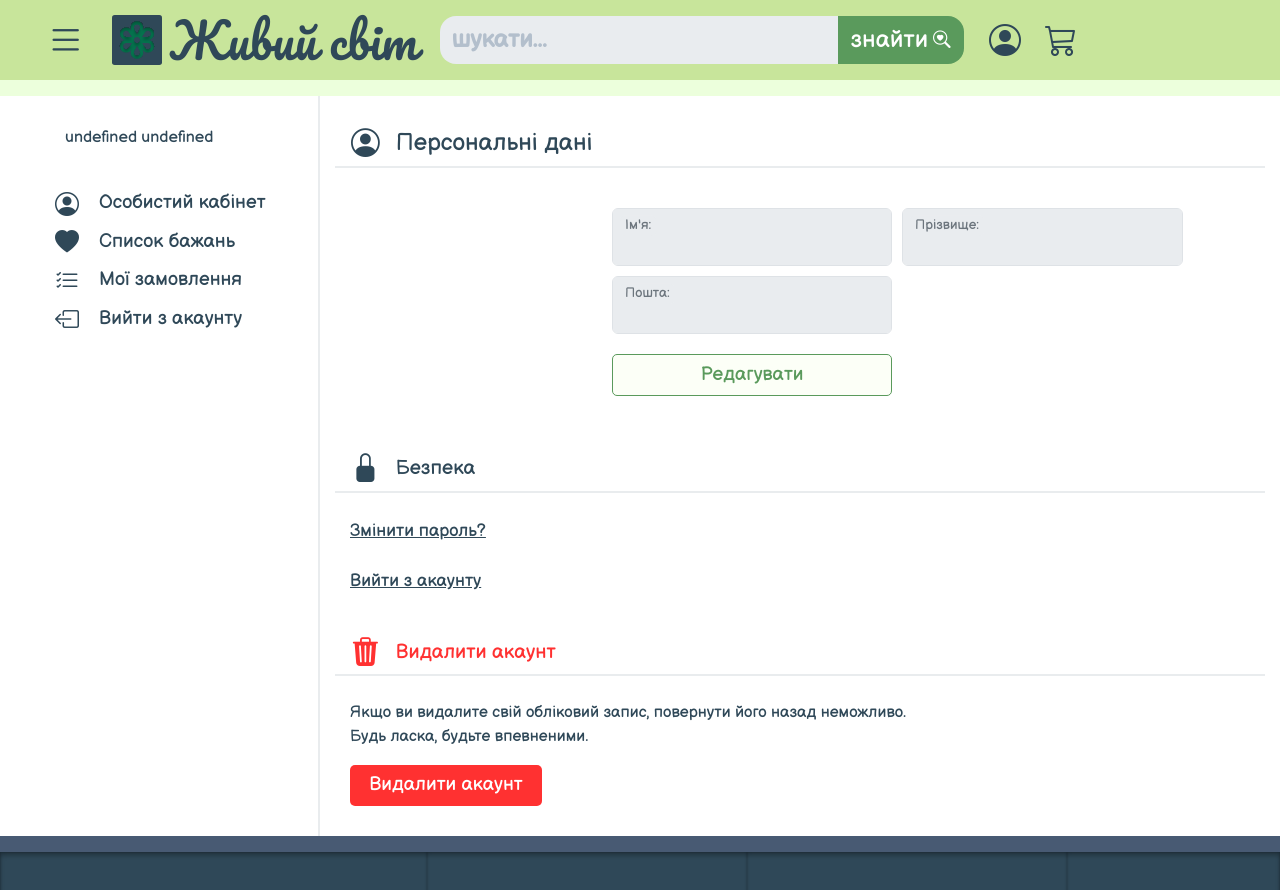
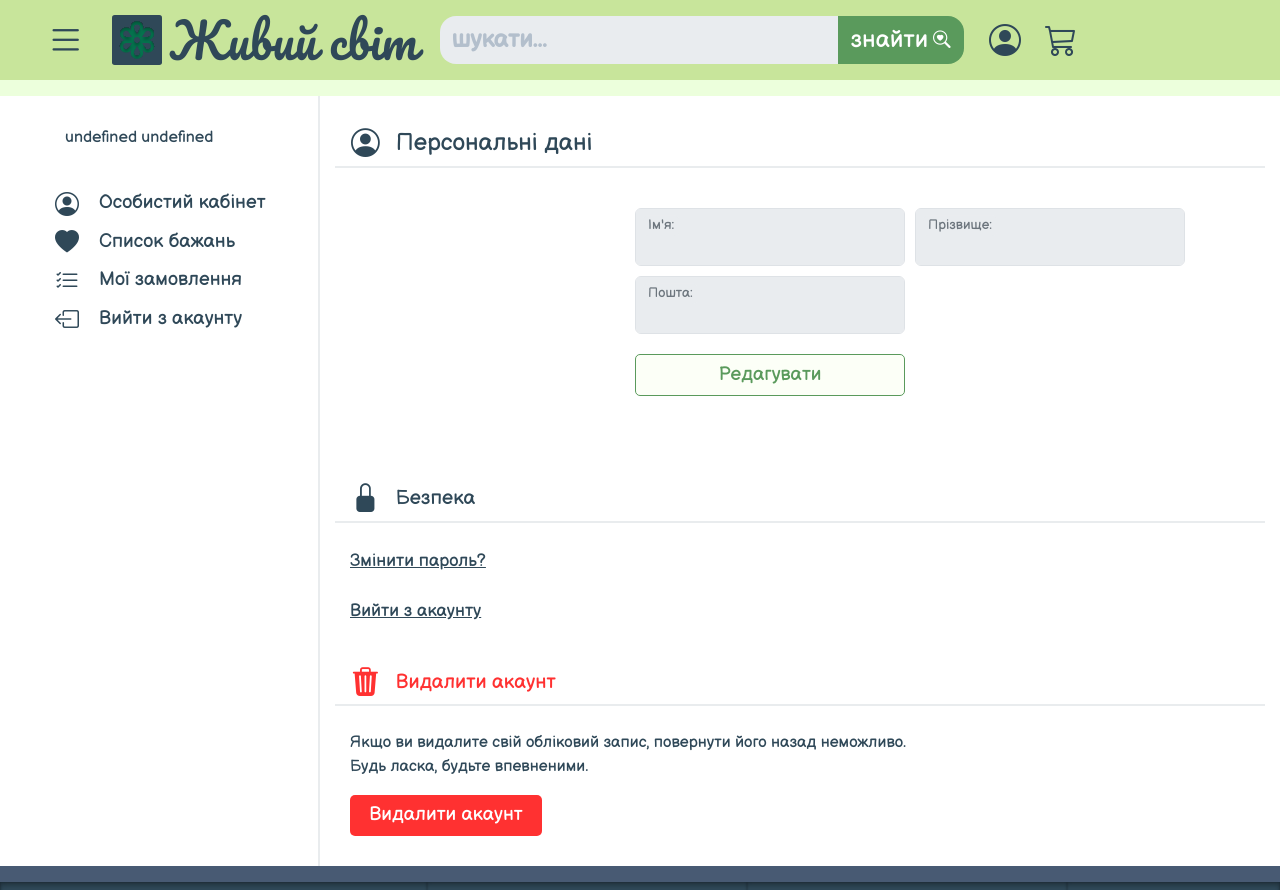
Before and after one commit to bbchk/live, a Next.js app in the folder front/: page /profile/personal_data in a window 1280 px wide. Shown: the top 890 px of the page. Built offline with nearby package versions, Linux system fonts and the light colour scheme; no server answers.

Commit message:
Profile Image on production fix
- Trying to change styles on profile image as on production it behaves diffrently that localy

```diff
--- a/front/comps/layout/footer/footer.module.scss
+++ b/front/comps/layout/footer/footer.module.scss
@@ -31,7 +31,7 @@
       &:first-child {
         h2 {
           padding: 0 15px;
-          text-align: flex-start;
+          text-align: start;
         }
 
         @media screen and (width < 768px) {
--- a/front/features/profile/comps/personal_data/comps/user_info/comps/profile_image.module.scss
+++ b/front/features/profile/comps/personal_data/comps/user_info/comps/profile_image.module.scss
@@ -2,15 +2,12 @@
 @use "styles/mixins" as *;
 
 .profile_image {
-  gap: 10px;
-  margin-bottom: 30px;
   padding: 0 15px;
 
   img {
     width: 100%;
     height: auto;
     object-fit: contain;
-
-    border-radius: 500px;
+    border-radius: 50%;
   }
 }
--- a/front/features/profile/comps/personal_data/comps/user_info/user_info.module.scss
+++ b/front/features/profile/comps/personal_data/comps/user_info/user_info.module.scss
@@ -3,16 +3,17 @@
 
 .body {
   display: flex;
+  margin-bottom: 30px;
 
   .profile_image {
     flex: 0 1 30%;
   }
 
   .user_info_form {
-    flex: 0 1 80%;
+    flex: 0 1 70%;
   }
 
   @media screen and (width < 576px) {
-    flex-flow: column wrap;
+    flex-flow: column nowrap;
   }
 }
--- a/front/middleware.js
+++ b/front/middleware.js
@@ -1,7 +1,3 @@
-// export { default } from "next-auth/middleware";
-
-// export const config = { matcher: ["/profile/:path*"] };
-
 import { getToken } from "next-auth/jwt";
 import { withAuth } from "next-auth/middleware";
 import { NextRequest, NextResponse } from "next/server";
```
